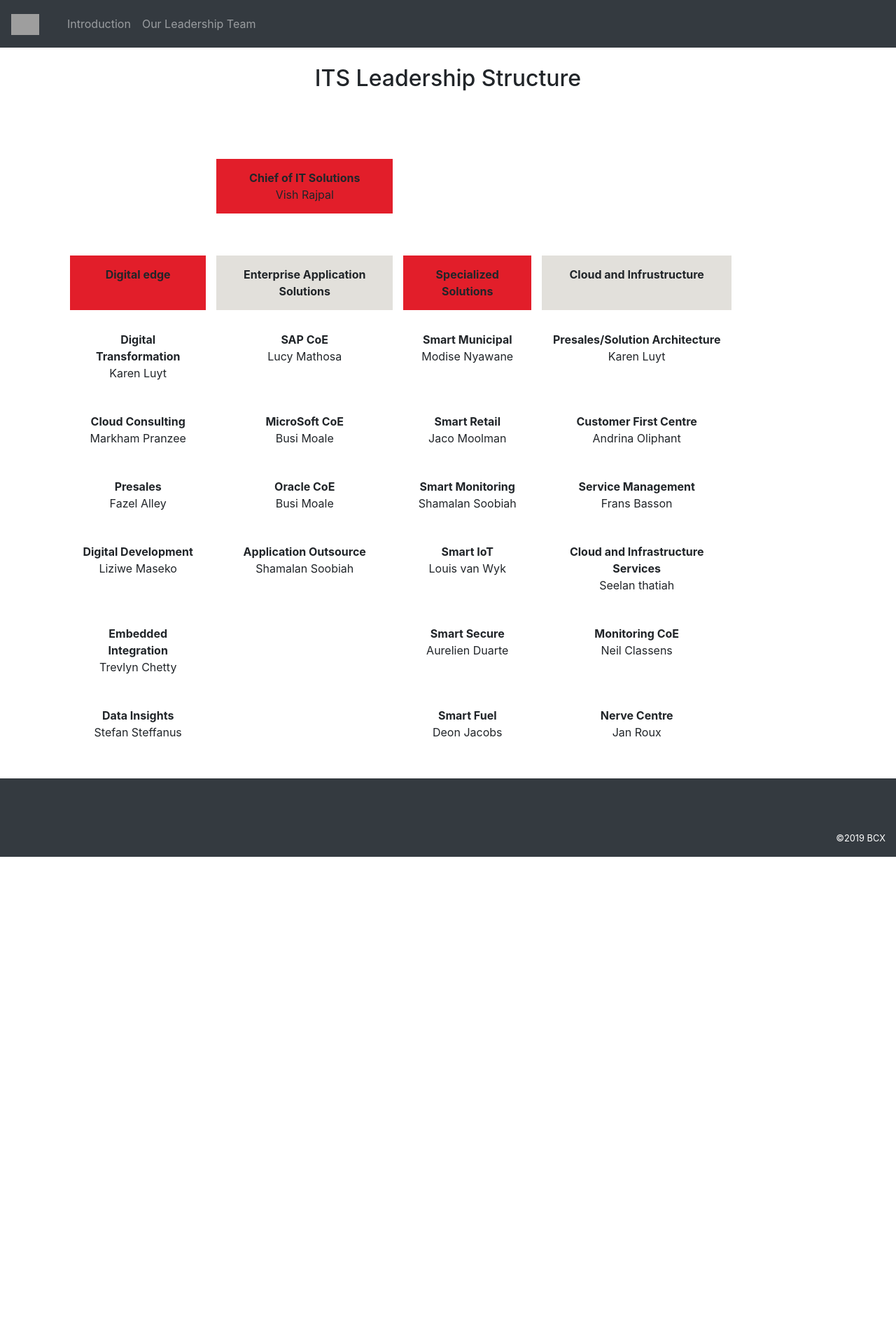
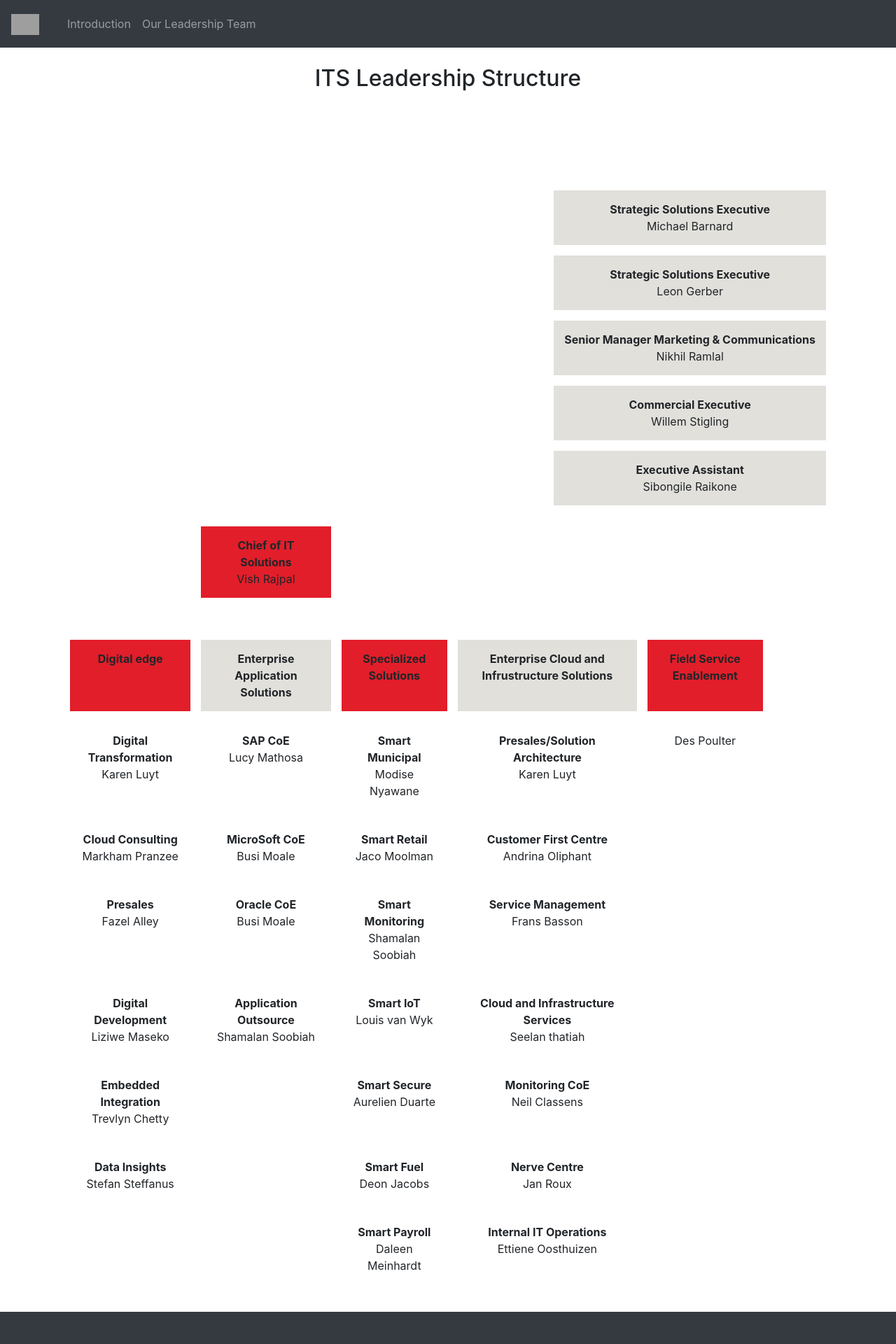
Before and after one commit to Zupirio/ITS-structure, an Angular app: page /structure in a window 1280 px wide. Shown: the top 1920 px of the page at 70% size. Before the commit the page ends 1224 px from the top, so only its background shows below. Built offline with nearby package versions, Linux system fonts and the light colour scheme; grey boxes are pictures that could not be loaded.

Commit message:
structure

```diff
--- a/src/app/structure/structure.component.html
+++ b/src/app/structure/structure.component.html
@@ -1,10 +1,46 @@
 
 <body>
 
+  <h2 style="text-align: center; font-size: 20; padding-top: 2%" >ITS Leadership Structure</h2>
+  <br><br><br>
+  <div class="container">
+      <table align="right">
+          <tr>
+            <th></th>
+            </tr>
+          <tr>
+            <td style="background-color:#E2E0DB; text-align: center">
+                <div class="title"> <b>Strategic Solutions Executive</b> </div>
+                <div class="sub">  Michael Barnard </div>
+           </td>
+            </tr>
+          <tr>
+            <td style="background-color:#E2E0DB; text-align: center">
+                <div class="title"> <b>Strategic Solutions Executive</b> </div>
+                <div class="sub">  Leon Gerber </div>
+            </td>
+          </tr>
+           <tr>
+            <td style="background-color:#E2E0DB; text-align: center">
+                <div class="title"> <b>Senior Manager Marketing & Communications</b> </div>
+                <div class="sub">  Nikhil Ramlal </div>
+            </td>
+          </tr>
+           <tr>
+            <td style="background-color:#E2E0DB; text-align: center">
+                <div class="title"> <b>Commercial Executive</b> </div>
+                <div class="sub">  Willem Stigling </div>
+            </td>
+          </tr>
+           <tr>
+            <td style="background-color:#E2E0DB; text-align: center">
+                <div class="title"> <b>Executive Assistant</b> </div>
+                <div class="sub">  Sibongile Raikone </div>
+            </td>
+          </tr>
+        </table>
+  </div>
 
-  <h2 style="text-align: center; font-size: 20; padding-top: 2%" >ITS Leadership Structure</h2>
-
-  <br><br><br>
 <div class="container">
 
   <table class="table" style="width:100%">
@@ -32,7 +68,8 @@
       <th style="background-color:#E21E2A; text-align: center">Digital edge</th>
       <th style="background-color:#E2E0DB; text-align: center">Enterprise Application Solutions</th>
       <th style="background-color:#E21E2A; text-align: center">Specialized Solutions</th>
-      <th style="background-color:#E2E0DB; text-align: center">Cloud and Infrustructure</th>
+      <th style="background-color:#E2E0DB; text-align: center">Enterprise Cloud and Infrustructure Solutions</th>
+      <th style="background-color:#E21E2A; text-align: center">Field Service Enablement</th>
     </tr>
     <tr>
       <!--<td style="background-color:lavender">Michael Barnard</td>-->
@@ -52,6 +89,10 @@
           <div class="title"> <b>Presales/Solution Architecture</b> </div>
           <div class="sub"> Karen Luyt </div>
         </td>
+        <td style="text-align: center">
+            <div class="title"> <b></b> </div>
+            <div class="sub"> Des Poulter </div>
+          </td>
     </tr>
     <tr>
       <!--<td style="background-color:lavenderblush">Leon Gerber</td>-->
@@ -141,7 +182,20 @@
           <div class="title"> <b>Nerve Centre</b> </div>
           <div class="sub"> Jan Roux </div>
         </td>
-
+      </tr>
+      <tr>
+          <!--<td style="background-color:lavenderblush">Diamond executives: Vacant</td>-->
+          <td></td>
+          <td></td>
+          <td style="text-align: center">
+              <div class="title"> <b>Smart Payroll</b> </div>
+              <div class="sub"> Daleen Meinhardt </div>
+            </td>
+          <td style="text-align: center">
+              <div class="title"> <b>Internal IT Operations</b> </div>
+              <div class="sub"> Ettiene Oosthuizen </div>
+            </td>
+          </tr>
   </table>
   </div>
 </body>
```
